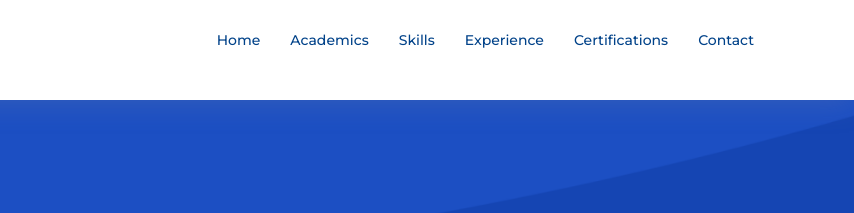
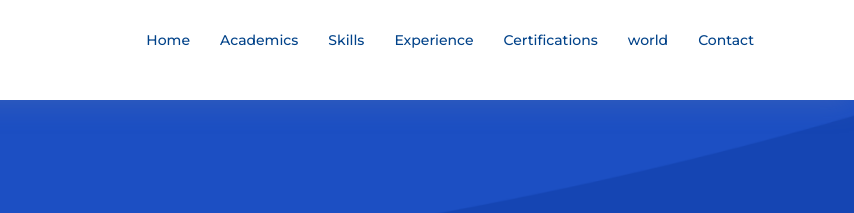
Before and after one commit to mohankumar-markuli/Moo, a plain HTML site: page index.html in a window 1280 px wide. Shown: the top 213 px of the page, 426-1280 px from the left. Drawn offline with nearby package versions, Linux system fonts and the light colour scheme.

Commit message:
world tab

```diff
--- a/index.html
+++ b/index.html
@@ -170,6 +170,7 @@
 					<li><a href="Skills.html">Skills</a></li>
 					<li><a href="Experience.html">Experience</a></li>
 					<li><a href="Certifications.html">Certifications</a></li>
+					<li><a href="Certifications.html">world</a></li>
 					<li><a href="#footer">Contact</a></li>
 				</ul>
 			</nav><!-- .main-nav -->
```
